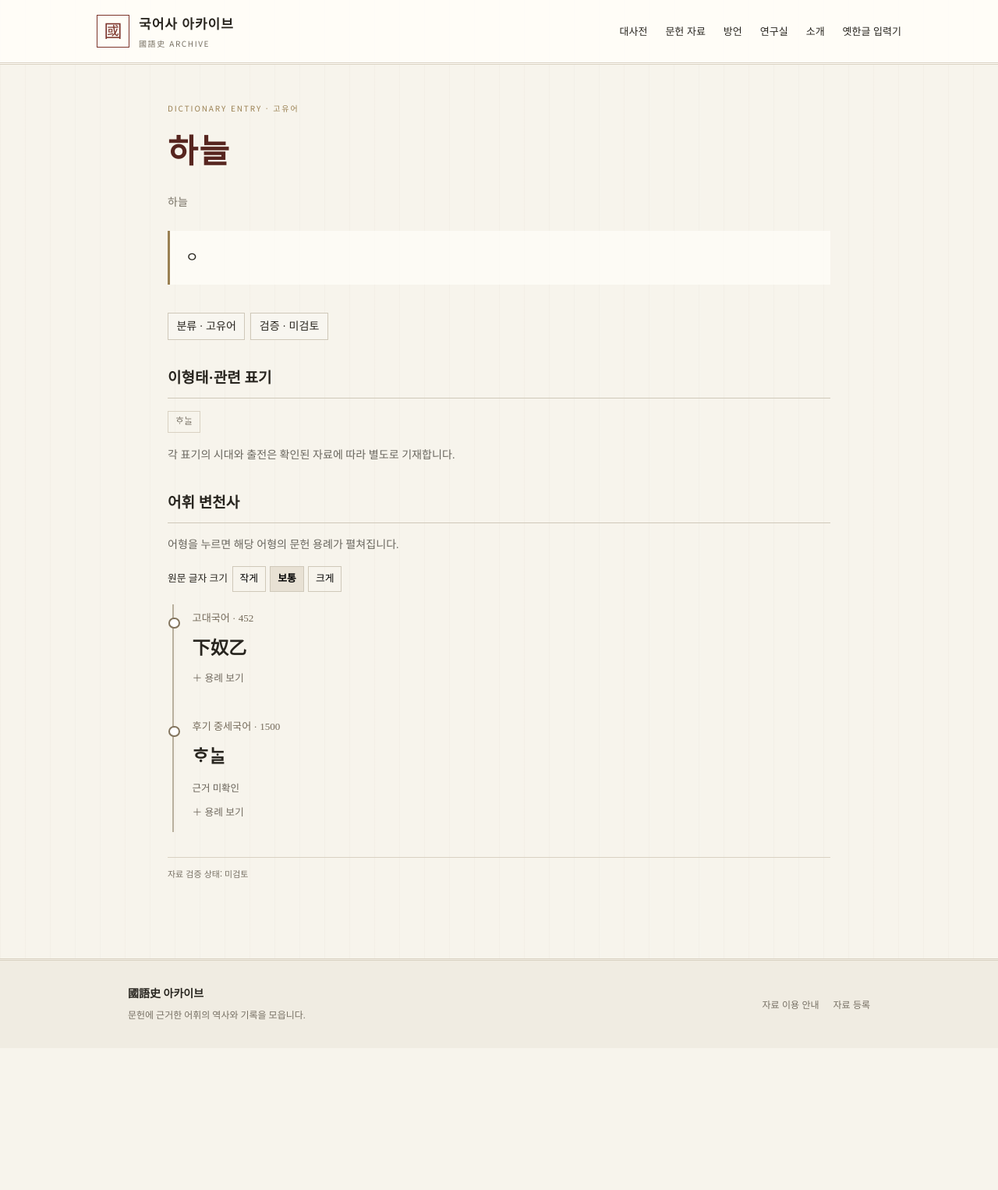
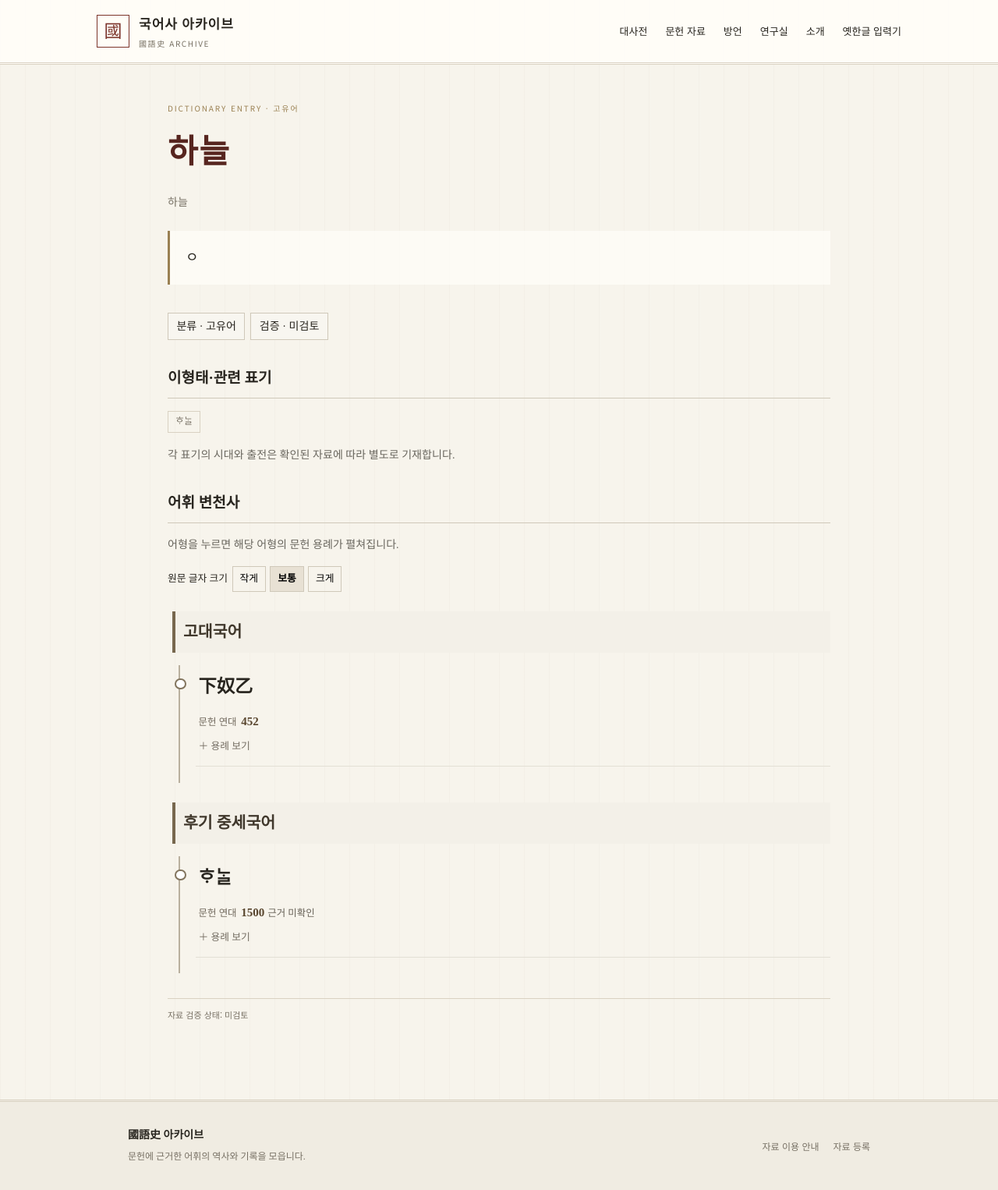
Before and after one commit to namomiru/malagamu, a Jekyll site: the page built from _entries/haneul.md, in a window 1280 px wide. Shown: the whole page at 78% size. Built offline with Jekyll 4.4.1, drawn with Linux system fonts in a browser that asks for light colours; before the commit the page ends 1344 px from its top, so only the background shows below that; part of the change alters nothing that is shown.

Commit message:
Improve historical timeline layout

```diff
--- a/_layouts/dictionary.html
+++ b/_layouts/dictionary.html
@@ -18,7 +18,14 @@ layout: default
   .record-page .record-sources li { margin: .55rem 0; }
   .record-page .record-raw { white-space: pre-wrap; overflow-wrap: anywhere; font: inherit; padding: 1rem; background: #f8f6f0; }
 
-  .record-page .history-line { margin: 1rem 0 0 .35rem; border-left: 2px solid #b9b09e; }
+  .record-page .history-line { margin: 1rem 0 0 .35rem; }
+  .record-page .history-era { margin: 1.6rem 0; }
+  .record-page .history-era-title { font-size: 1.28rem; font-weight: 750; color: #40382c; margin: 0 0 1rem; padding: .5rem .65rem; border-left: 4px solid #77674e; background: #f3f0e8; }
+  .record-page .history-era-items { border-left: 2px solid #b9b09e; margin-left: .5rem; padding-bottom: .1rem; }
+  .record-page .history-item .history-period { display: none; }
+  .record-page .history-year { display: inline-block; font-size: .94rem; font-weight: 700; color: #58452d; margin-top: .35rem; }
+  .record-page .history-year-label { font-size: .78rem; font-weight: 400; color: #726a5e; margin-right: .35rem; }
+  .record-page .history-item summary { border-bottom: 1px solid #e3dfd5; }
   .record-page .history-item { position: relative; margin: 0 0 1.2rem 1.25rem; }
   .record-page .history-item::before { content: ""; position: absolute; left: -1.64rem; top: 1.05rem; width: .65rem; height: .65rem; border: 2px solid #82745d; border-radius: 50%; background: #fff; }
   .record-page .history-item summary { cursor: pointer; list-style: none; padding: .2rem .25rem .8rem; }
@@ -78,8 +85,9 @@ layout: default
       {% for item in page.historical_forms %}
       <details class="history-item">
         <summary>
-          <span class="history-period">{{ item.period | escape }}{% if item.date %} · {{ item.date | escape }}{% endif %}</span>
+          <span class="history-period" data-period="{{ item.period | escape }}">{{ item.period | escape }}</span>
           <strong class="history-form">{{ item.form | escape }}</strong>
+          <span class="history-year"><span class="history-year-label">문헌 연대</span>{% if item.date %}{{ item.date | escape }}{% else %}연대 미상{% endif %}</span>
           {% if item.evidence %}<span class="history-citation">{{ item.evidence | escape }}</span>{% endif %}
         </summary>
         <div class="history-detail">
@@ -101,20 +109,35 @@ layout: default
     </div>
   </section>
   <script>
-    // Order timeline entries by linguistic period; keep registration order within a period.
+    // Group entries by historical period while preserving registration order within each era.
     (function() {
       var line = document.querySelector('#historical-forms .history-line');
       if (!line) return;
       var order = ['고대국어', '전기 중세국어', '후기 중세국어', '근세국어', '근대국어', '현대국어'];
       var items = Array.from(line.querySelectorAll(':scope > .history-item'));
       items.sort(function(a, b) {
-        var periodA = a.querySelector('.history-period')?.textContent.split('·')[0].trim() || '';
-        var periodB = b.querySelector('.history-period')?.textContent.split('·')[0].trim() || '';
-        var rankA = order.indexOf(periodA);
-        var rankB = order.indexOf(periodB);
-        return (rankA < 0 ? order.length : rankA) - (rankB < 0 ? order.length : rankB);
+        var pa = a.querySelector('[data-period]')?.getAttribute('data-period') || '';
+        var pb = b.querySelector('[data-period]')?.getAttribute('data-period') || '';
+        var ra = order.indexOf(pa), rb = order.indexOf(pb);
+        return (ra < 0 ? order.length : ra) - (rb < 0 ? order.length : rb);
       });
-      items.forEach(function(item) { line.appendChild(item); });
+      var groups = new Map();
+      items.forEach(function(item) {
+        var period = item.querySelector('[data-period]')?.getAttribute('data-period') || '시대 미상';
+        if (!groups.has(period)) {
+          var section = document.createElement('section');
+          section.className = 'history-era';
+          var heading = document.createElement('h3');
+          heading.className = 'history-era-title';
+          heading.textContent = period;
+          var container = document.createElement('div');
+          container.className = 'history-era-items';
+          section.append(heading, container);
+          line.appendChild(section);
+          groups.set(period, container);
+        }
+        groups.get(period).appendChild(item);
+      });
     })();
     document.querySelectorAll('#historical-forms [data-original-size]').forEach(function(button) {
       button.addEventListener('click', function() {
```
